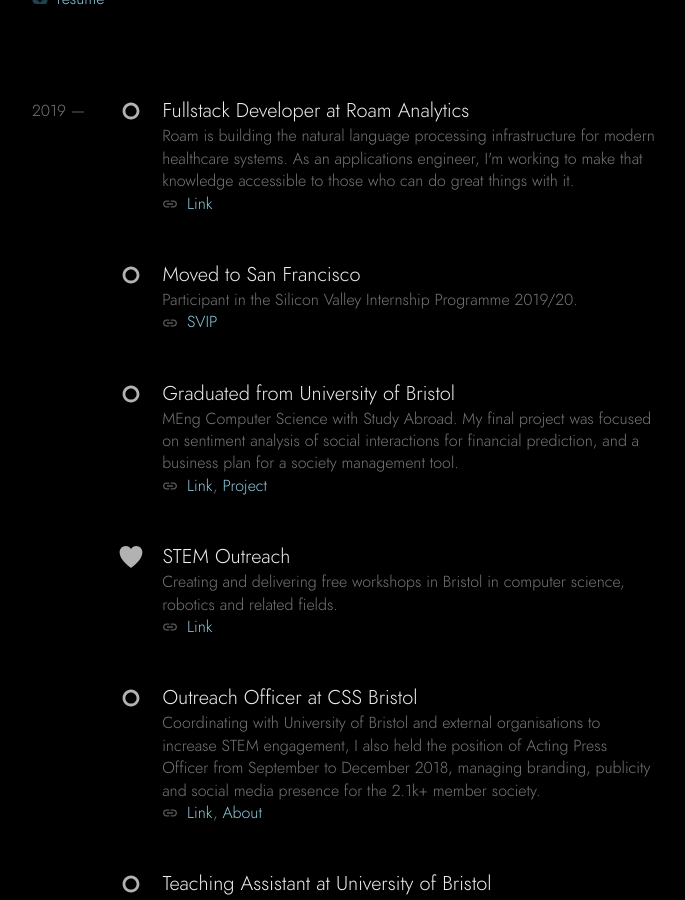
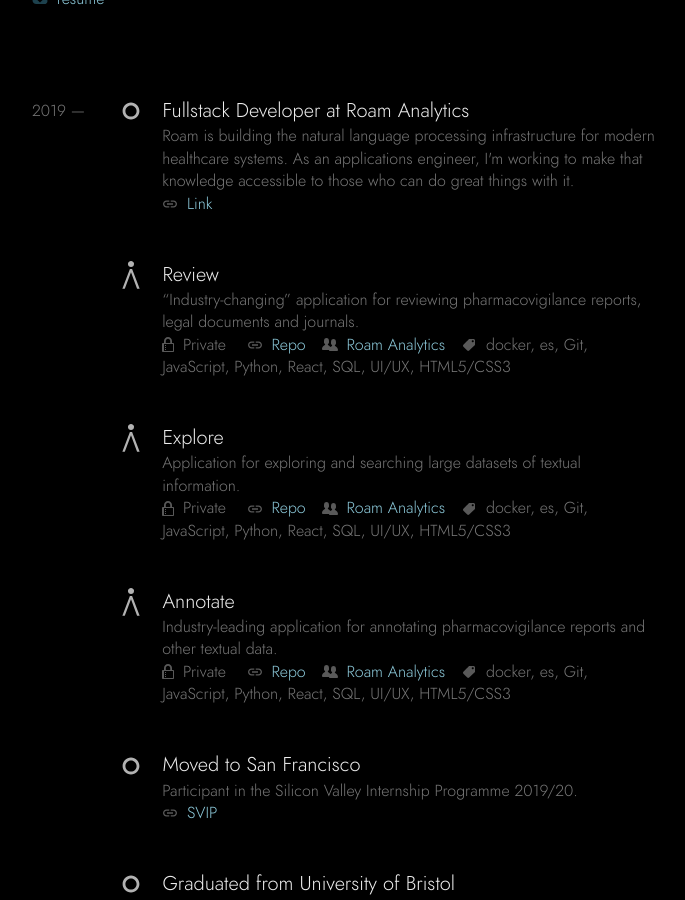
Before and after one commit to jda0/mrvscity, a Jekyll site: the page built from index.html, in a window 1280 px wide and 900 px high, scrolled down 560 px. Shown: the whole window, without its empty margins (296-981 px from the left). Built offline with Jekyll 4.4.1, drawn with Linux system fonts in a browser that asks for light colours.

Commit message:
Update repos.yaml

```diff
--- a/_data/repos.yaml
+++ b/_data/repos.yaml
@@ -6,6 +6,75 @@
   desc:
     Roam is building the natural language processing infrastructure for modern healthcare systems. As an applications engineer, I'm working to make that knowledge accessible to those who can do great things with it.
   lastcommit: 9/19
+
+- title: Review
+  links:
+  - url: gh!roaminsight
+  langs:
+  - docker
+  - es
+  - git
+  - js
+  - py
+  - react
+  - sql
+  - ux
+  - web
+  desc:
+    “Industry-changing” application for reviewing pharmacovigilance reports, legal documents and journals.
+  svg: roam
+  tag:
+    type: organization
+    title: Roam Analytics
+    url: gh!roaminsight
+  private: true
+  lastcommit: 8/20
+
+- title: Explore
+  links:
+  - url: gh!roaminsight
+  langs:
+  - docker
+  - es
+  - git
+  - js
+  - py
+  - react
+  - sql
+  - ux
+  - web
+  desc:
+    Application for exploring and searching large datasets of textual information.
+  svg: roam
+  tag:
+    type: organization
+    title: Roam Analytics
+    url: gh!roaminsight
+  private: true
+  lastcommit: 2/20
+
+- title: Annotate
+  links:
+  - url: gh!roaminsight
+  langs:
+  - docker
+  - es
+  - git
+  - js
+  - py
+  - react
+  - sql
+  - ux
+  - web
+  desc:
+    Industry-leading application for annotating pharmacovigilance reports and other textual data.
+  svg: roam
+  tag:
+    type: organization
+    title: Roam Analytics
+    url: gh!roaminsight
+  private: true
+  lastcommit: 1/20
 
 - title: Moved to San Francisco
   links:
@@ -223,8 +292,8 @@
   lastcommit: 2/18
 
 - title: Cactus
-  links:
-  - url: gh!jda0/cactus
+#   links:
+#   - url: gh!jda0/cactus
   langs:
   - scss
   - ux
```
